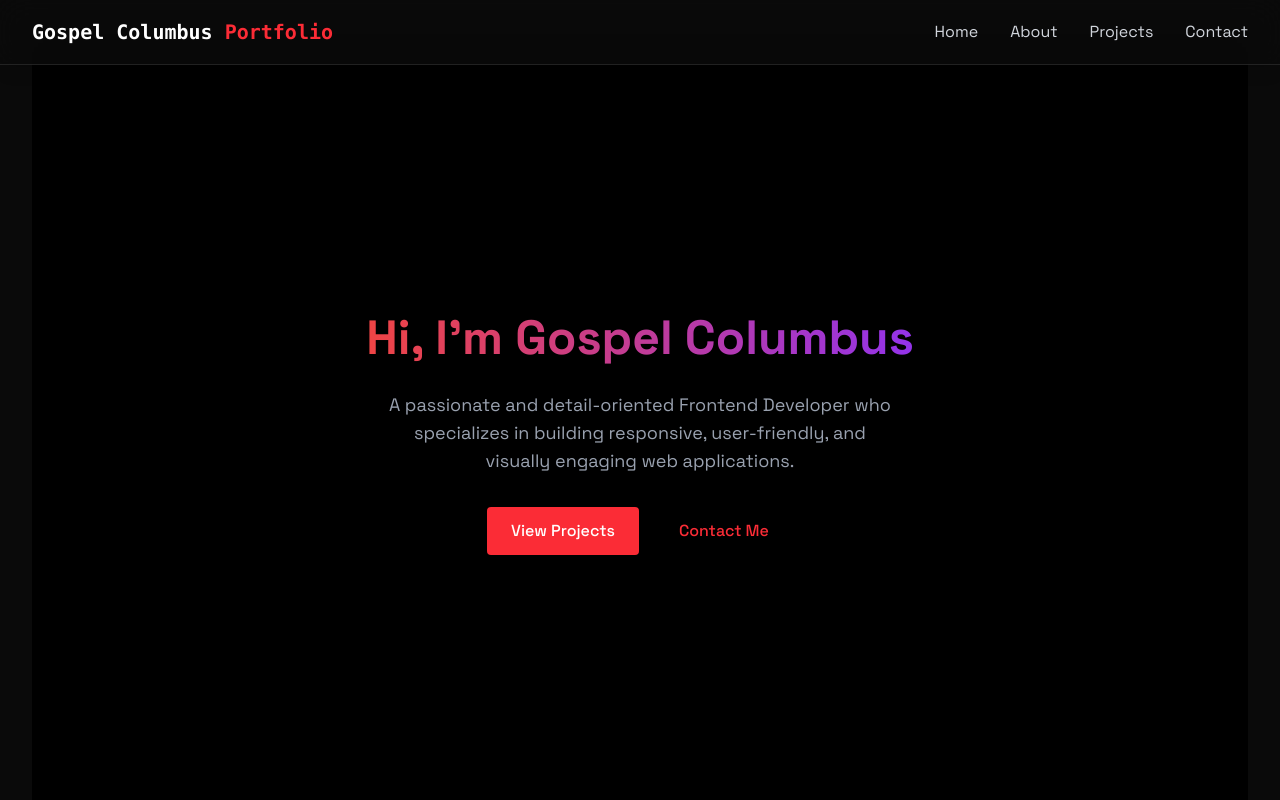
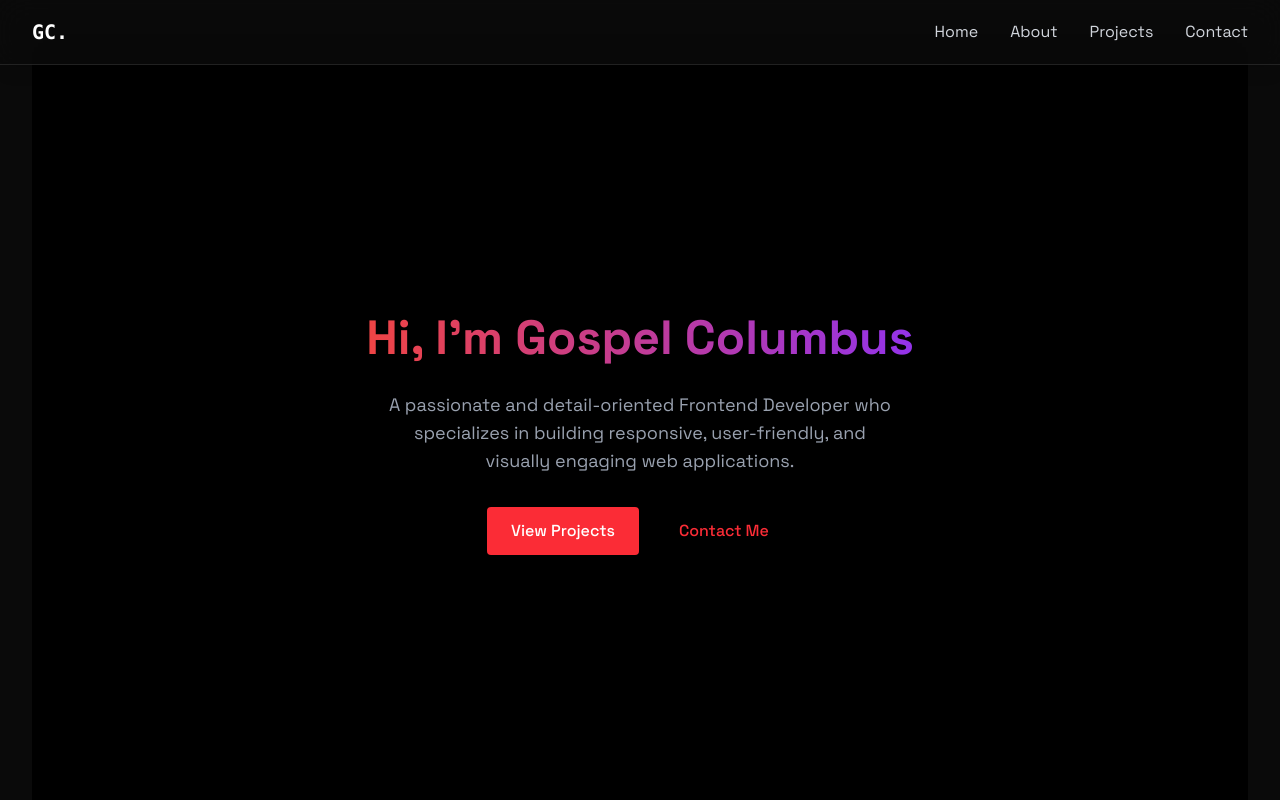
Before and after one commit to Gospel-Columbus/Portfolio, a React (Vite) app: page / in a window 1280 px wide. Shown: the top 800 px of the page. Built offline with nearby package versions, Linux system fonts and the light colour scheme.

Commit message:
commit these files

```diff
--- a/src/components/LoadingScreen.jsx
+++ b/src/components/LoadingScreen.jsx
@@ -2,7 +2,7 @@ import { useEffect, useState } from "react";
 
 export const LoadingScreen = ({ onComplete }) => {
     const [text, setText] = useState("");
-    const fullText = "< Welcome! />";
+    const fullText = "Hello, Welcome!";
 
     useEffect(() => {
         let index = 0;
--- a/src/components/Navbar.jsx
+++ b/src/components/Navbar.jsx
@@ -12,7 +12,7 @@ export const Navbar = ({ menuOpen, setMenuOpen }) => {
 
           {/* Logo */}
           <a href="#home" className="font-mono text-xl font-bold text-white">
-            Gospel Columbus <span className="text-red-500"> Portfolio</span>
+            GC.
           </a>
 
           {/* Hamburger Menu (Mobile) */}
```
